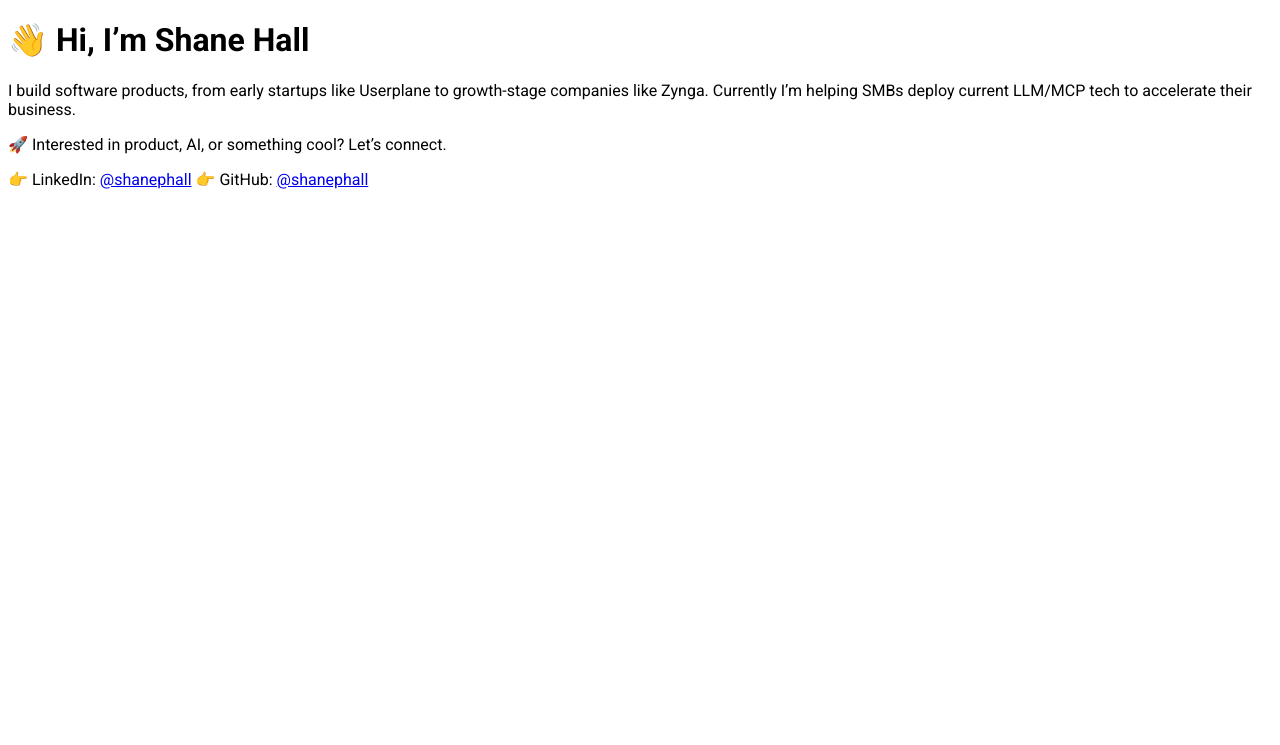
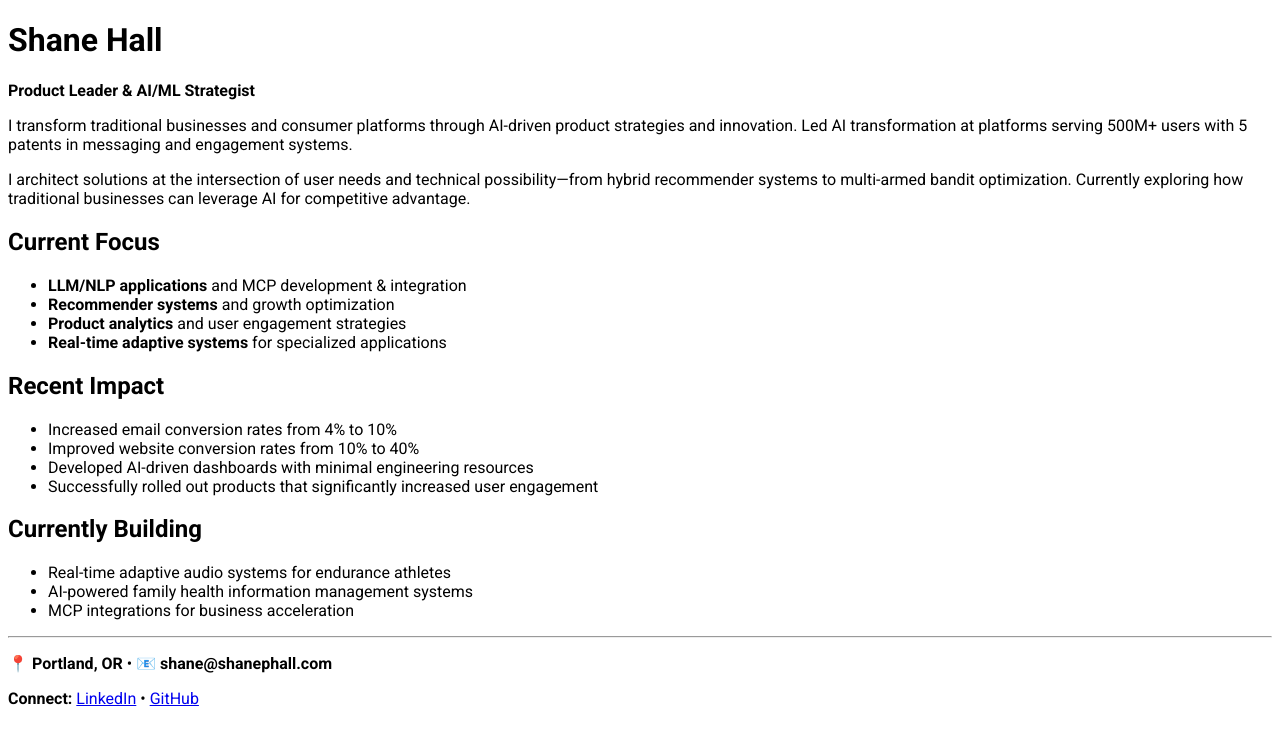
Before and after one commit to shanephall/shanephall, a Jekyll site: the page built from index.md, in a window 1280 px wide. Shown: the top 745 px of the page. Built offline with Jekyll 4.4.1, drawn with Linux system fonts in a browser that asks for light colours.

Commit message:
Update website content to match professional profile
- Align index.md with README.md content structure
- Add detailed professional summary and achievements
- Include specific impact metrics and current projects
- Better reflect LinkedIn profile information
- Maintain professional formatting and contact details

```diff
--- a/index.md
+++ b/index.md
@@ -3,11 +3,33 @@ layout: default
 title: Shane Hall
 ---
 
-# 👋 Hi, I’m Shane Hall
+# Shane Hall
 
-I build software products, from early startups like Userplane to growth-stage companies like Zynga. Currently I'm helping SMBs deploy current LLM/MCP tech to accelerate their business.
+**Product Leader & AI/ML Strategist**
 
-🚀 Interested in product, AI, or something cool? Let’s connect.
+I transform traditional businesses and consumer platforms through AI-driven product strategies and innovation. Led AI transformation at platforms serving 500M+ users with 5 patents in messaging and engagement systems.
 
-👉 LinkedIn: [@shanephall](https://www.linkedin.com/in/shanephall)
-👉 GitHub: [@shanephall](https://github.com/shanephall)
+I architect solutions at the intersection of user needs and technical possibility—from hybrid recommender systems to multi-armed bandit optimization. Currently exploring how traditional businesses can leverage AI for competitive advantage.
+
+## Current Focus
+- **LLM/NLP applications** and MCP development & integration
+- **Recommender systems** and growth optimization
+- **Product analytics** and user engagement strategies
+- **Real-time adaptive systems** for specialized applications
+
+## Recent Impact
+- Increased email conversion rates from 4% to 10%
+- Improved website conversion rates from 10% to 40%
+- Developed AI-driven dashboards with minimal engineering resources
+- Successfully rolled out products that significantly increased user engagement
+
+## Currently Building
+- Real-time adaptive audio systems for endurance athletes
+- AI-powered family health information management systems
+- MCP integrations for business acceleration
+
+---
+
+**📍 Portland, OR** • **📧 shane@shanephall.com**
+
+**Connect:** [LinkedIn](https://linkedin.com/in/shanephall) • [GitHub](https://github.com/shanephall)
```
